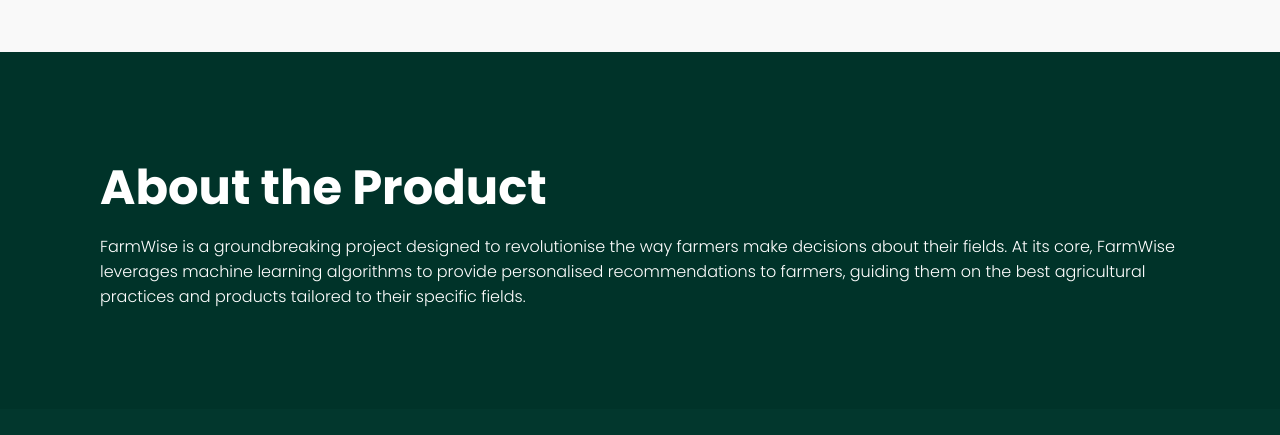
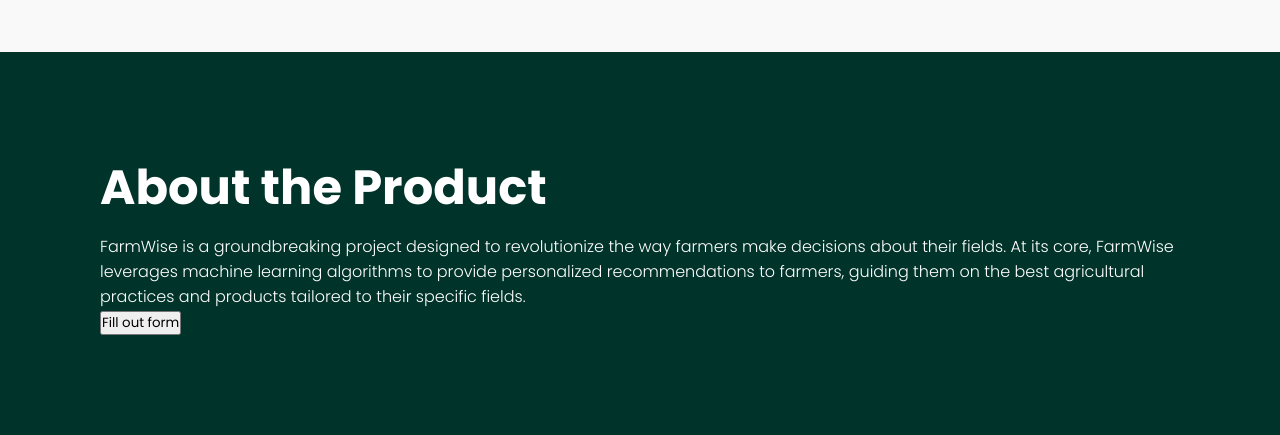
Before and after one commit to SonitBahl/devsoc, a Flask app: page / in a window 1280 px wide. Shown: the part 748-1183 px from the top of the page. Before the commit the page ends 1055 px from the top, so only its background shows below. Run offline with Flask 3, Linux system fonts and the light colour scheme; some web fonts are replaced.

Commit message:
updated app.py and added form.html

```diff
--- a/app.py
+++ b/app.py
@@ -6,5 +6,9 @@
 def index():
     return render_template('index.html')
 
+@app.route('/form')
+def form():
+    return render_template('form.html')
+
 if __name__ == '__main__':
     app.run(debug=True)
--- a/templates/index.html
+++ b/templates/index.html
@@ -34,8 +34,9 @@
 
     <section class="sec">
         <h2>About the Product</h2>
-        <p>FarmWise is a groundbreaking project designed to revolutionise the way farmers make decisions about their fields. At its core, FarmWise leverages  machine learning algorithms to provide personalised recommendations to farmers, guiding them on the best agricultural practices and products tailored to their specific fields.
+        <p>FarmWise is a groundbreaking project designed to revolutionize the way farmers make decisions about their fields. At its core, FarmWise leverages  machine learning algorithms to provide personalized recommendations to farmers, guiding them on the best agricultural practices and products tailored to their specific fields.
         </p>
+        <a href="/form"><button>Fill out form</button></a>
     </section>
 
     <script src="static/script.js"></script>
```
Also changed, not shown: templates/form.html (added, +12 -0 lines).
